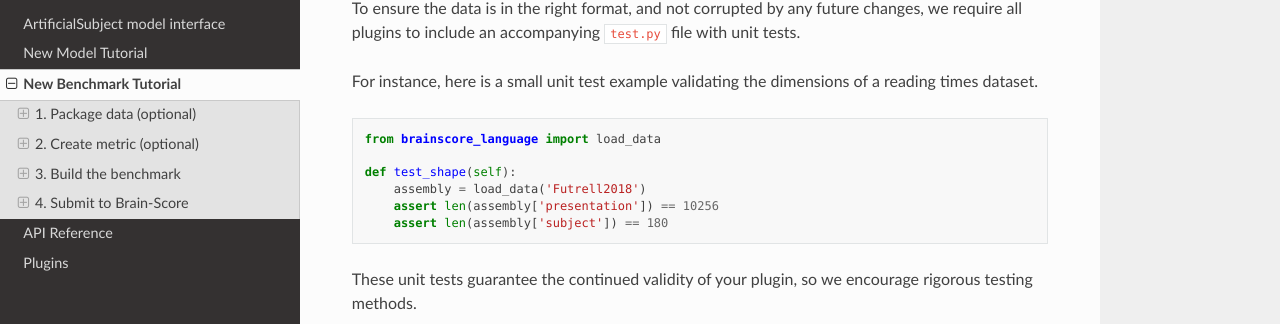
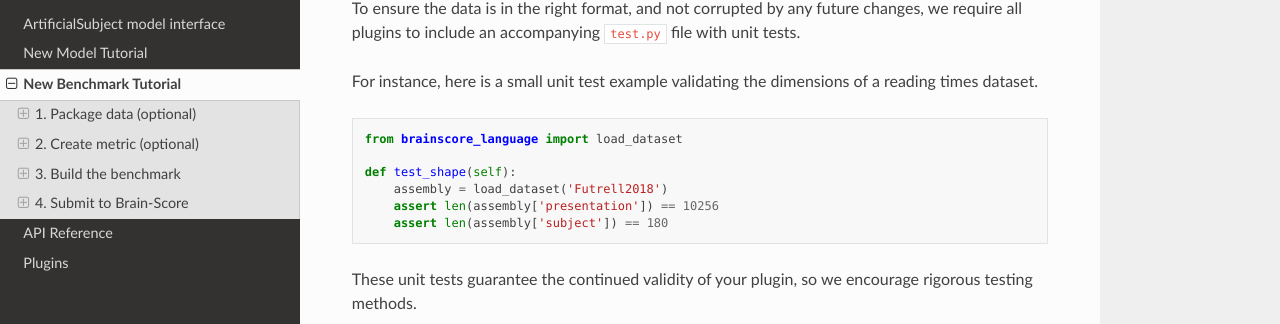
Before and after one commit to brain-score/language, a Sphinx documentation site: the page built from docs/source/modules/benchmark_tutorial.rst, in a window 1280 px wide and 900 px high, scrolled down 2079 px. Shown: the part 128-452 px from the top of the window. Built offline with Sphinx 7.4.7 and the Read the Docs theme 2.0.0, drawn with Linux system fonts in a browser that asks for light colours; some of the changed text lies outside the part shown.

Commit message:
revert load_dataset naming

```diff
--- a/docs/source/modules/benchmark_tutorial.rst
+++ b/docs/source/modules/benchmark_tutorial.rst
@@ -120,10 +120,10 @@ For instance, here is a small unit test example validating the dimensions of a r
 
 .. code-block:: python
 
-    from brainscore_language import load_data
+    from brainscore_language import load_dataset
 
     def test_shape(self):
-        assembly = load_data('Futrell2018')
+        assembly = load_dataset('Futrell2018')
         assert len(assembly['presentation']) == 10256
         assert len(assembly['subject']) == 180
 
@@ -198,11 +198,11 @@ For example:
 .. code-block:: python
 
     from brainscore_core.benchmarks import BenchmarkBase
-    from brainscore_language import load_data, load_metric, ArtificialSubject
+    from brainscore_language import load_dataset, load_metric, ArtificialSubject
 
     class MyBenchmark(BenchmarkBase):
         def __init__(self):
-            self.data = load_data('mydata')
+            self.data = load_dataset('mydata')
             self.metric = load_metric('pearsonr')
             ...
 
```
